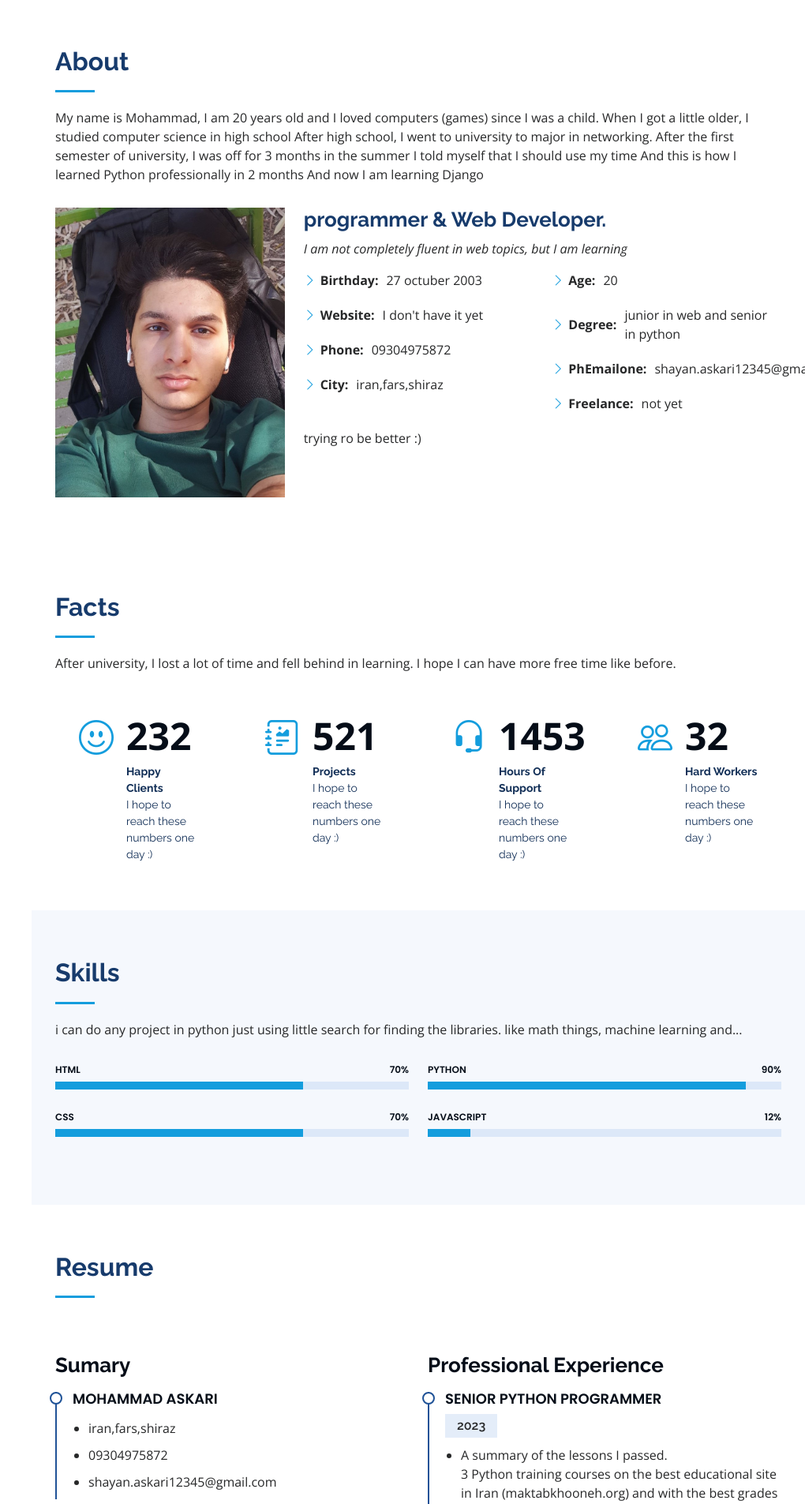
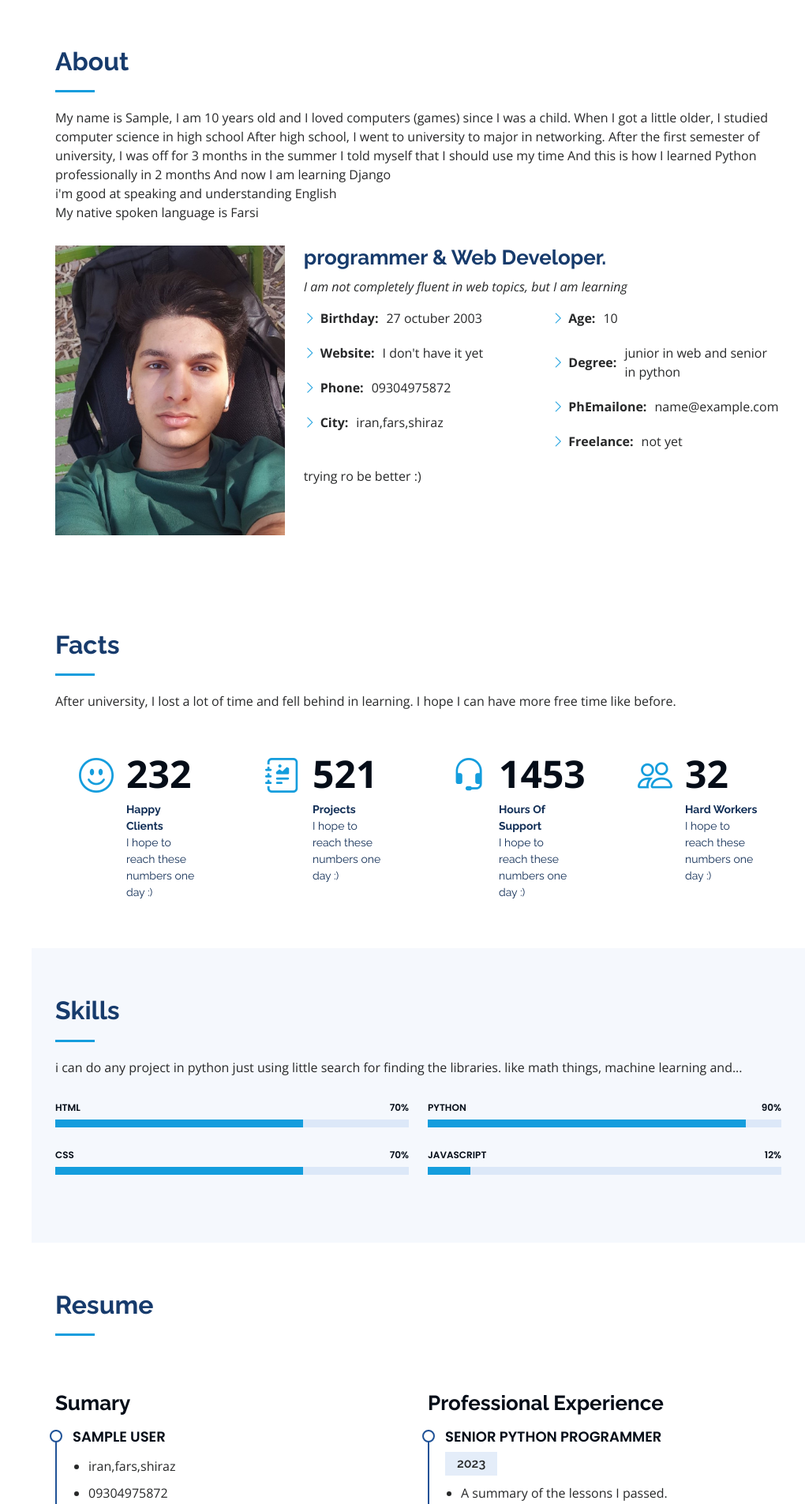
Before and after one commit to agha-shayan/resume, a Django app: template templates/index.html in a window 1280 px wide. Shown: the part 801-2706 px from the top of the page at 79% size, without its empty margins (260-1280 px from the left). Run offline with Django 4.2, Linux system fonts and the light colour scheme; the template is opened without the code that fills it: most values are stand-ins (such as "Sample title", 1, 10 or a date in 2020); some libraries are stand-ins or nearby versions.

Commit message:
added new things
like the language i speack
and using render to send data

```diff
--- a/app1/urls.py
+++ b/app1/urls.py
@@ -3,5 +3,5 @@ from django.urls import path,include
 from app1.views import *
 urlpatterns = [
     path('',index_view),
-    path("inner-page.html",inner_page)
+    #path("inner-page.html",inner_page)
 ]
--- a/templates/index.html
+++ b/templates/index.html
@@ -17,7 +17,9 @@
   <link href="{% static 'img/apple-touch-icon.png'%}" rel="apple-touch-icon">
 
   <!-- Google Fonts -->
-  <link href="https://fonts.googleapis.com/css?family=Open+Sans:300,300i,400,400i,600,600i,700,700i|Raleway:300,300i,400,400i,500,500i,600,600i,700,700i|Poppins:300,300i,400,400i,500,500i,600,600i,700,700i" rel="stylesheet">
+  <link
+    href="https://fonts.googleapis.com/css?family=Open+Sans:300,300i,400,400i,600,600i,700,700i|Raleway:300,300i,400,400i,500,500i,600,600i,700,700i|Poppins:300,300i,400,400i,500,500i,600,600i,700,700i"
+    rel="stylesheet">
 
   <!-- Vendor CSS Files -->
   <link href="{% static 'vendor/aos/aos.css'%}" rel="stylesheet">
@@ -50,7 +52,7 @@
   <!-- ======= Hero Section ======= -->
   <section id="hero" class="d-flex flex-column justify-content-center align-items-center">
     <div class="hero-container" data-aos="fade-in">
-      <h1>Mohammad askari</h1>
+      <h1>{{first_name}} {{last_name}}</h1>
       <p>I'm <span class="typed" data-typed-items="Developer,python programmer"></span></p>
     </div>
   </section><!-- End Hero -->
@@ -63,13 +65,18 @@
 
         <div class="section-title">
           <h2>About</h2>
-          <p>My name is Mohammad, I am 20 years old and I loved computers (games) since I was a child.
+          <p>My name is {{first_name}}, I am {{age}} years old and I loved computers (games) since I was a child.
             When I got a little older, I studied computer science in high school
             After high school, I went to university to major in networking.
             After the first semester of university, I was off for 3 months in the summer
             I told myself that I should use my time
             And this is how I learned Python professionally in 2 months
-            And now I am learning Django</p>
+            And now I am learning Django
+
+            <br> i'm good at speaking and understanding English
+            <br>
+            My native spoken language is Farsi
+          </p>
         </div>
 
         <div class="row">
@@ -85,16 +92,19 @@
               <div class="col-lg-6">
                 <ul>
                   <li><i class="bi bi-chevron-right"></i> <strong>Birthday:</strong> <span>27 octuber 2003</span></li>
-                  <li><i class="bi bi-chevron-right"></i> <strong>Website:</strong> <span>I don't have it yet</span></li>
+                  <li><i class="bi bi-chevron-right"></i> <strong>Website:</strong> <span>I don't have it yet</span>
+                  </li>
                   <li><i class="bi bi-chevron-right"></i> <strong>Phone:</strong> <span>09304975872</span></li>
                   <li><i class="bi bi-chevron-right"></i> <strong>City:</strong> <span>iran,fars,shiraz</span></li>
                 </ul>
               </div>
               <div class="col-lg-6">
                 <ul>
-                  <li><i class="bi bi-chevron-right"></i> <strong>Age:</strong> <span>20</span></li>
-                  <li><i class="bi bi-chevron-right"></i> <strong>Degree:</strong> <span>junior in web and senior in python</span></li>
-                  <li><i class="bi bi-chevron-right"></i> <strong>PhEmailone:</strong> <span>shayan.askari12345@gmail.com</span></li>
+                  <li><i class="bi bi-chevron-right"></i> <strong>Age:</strong> <span>{{age}}</span></li>
+                  <li><i class="bi bi-chevron-right"></i> <strong>Degree:</strong> <span>junior in web and senior in
+                      python</span></li>
+                  <li><i class="bi bi-chevron-right"></i> <strong>PhEmailone:</strong>
+                    <span>{{email}}</span></li>
                   <li><i class="bi bi-chevron-right"></i> <strong>Freelance:</strong> <span>not yet</span></li>
                 </ul>
               </div>
@@ -114,7 +124,8 @@
 
         <div class="section-title">
           <h2>Facts</h2>
-          <p>After university, I lost a lot of time and fell behind in learning. I hope I can have more free time like before.
+          <p>After university, I lost a lot of time and fell behind in learning. I hope I can have more free time like
+            before.
           </p>
         </div>
 
@@ -123,7 +134,8 @@
           <div class="col-lg-3 col-md-6 d-md-flex align-items-md-stretch" data-aos="fade-up">
             <div class="count-box">
               <i class="bi bi-emoji-smile"></i>
-              <span data-purecounter-start="0" data-purecounter-end="232" data-purecounter-duration="1" class="purecounter"></span>
+              <span data-purecounter-start="0" data-purecounter-end="232" data-purecounter-duration="1"
+                class="purecounter"></span>
               <p><strong>Happy Clients</strong><br> I hope to reach these numbers one day :)</p>
             </div>
           </div>
@@ -131,15 +143,17 @@
           <div class="col-lg-3 col-md-6 d-md-flex align-items-md-stretch" data-aos="fade-up" data-aos-delay="100">
             <div class="count-box">
               <i class="bi bi-journal-richtext"></i>
-              <span data-purecounter-start="0" data-purecounter-end="521" data-purecounter-duration="1" class="purecounter"></span>
-              <p><strong>Projects</strong><br>  I hope to reach these numbers one day :)</p>
+              <span data-purecounter-start="0" data-purecounter-end="521" data-purecounter-duration="1"
+                class="purecounter"></span>
+              <p><strong>Projects</strong><br> I hope to reach these numbers one day :)</p>
             </div>
           </div>
 
           <div class="col-lg-3 col-md-6 d-md-flex align-items-md-stretch" data-aos="fade-up" data-aos-delay="200">
             <div class="count-box">
               <i class="bi bi-headset"></i>
-              <span data-purecounter-start="0" data-purecounter-end="1453" data-purecounter-duration="1" class="purecounter"></span>
+              <span data-purecounter-start="0" data-purecounter-end="1453" data-purecounter-duration="1"
+                class="purecounter"></span>
               <p><strong>Hours Of Support</strong><br> I hope to reach these numbers one day :)</p>
             </div>
           </div>
@@ -147,7 +161,8 @@
           <div class="col-lg-3 col-md-6 d-md-flex align-items-md-stretch" data-aos="fade-up" data-aos-delay="300">
             <div class="count-box">
               <i class="bi bi-people"></i>
-              <span data-purecounter-start="0" data-purecounter-end="32" data-purecounter-duration="1" class="purecounter"></span>
+              <span data-purecounter-start="0" data-purecounter-end="32" data-purecounter-duration="1"
+                class="purecounter"></span>
               <p><strong>Hard Workers</strong><br> I hope to reach these numbers one day :)</p>
             </div>
           </div>
@@ -163,7 +178,8 @@
 
         <div class="section-title">
           <h2>Skills</h2>
-          <p>i can do any project in python just using little search for finding the libraries. like math things, machine learning and...</p>
+          <p>i can do any project in python just using little search for finding the libraries. like math things,
+            machine learning and...</p>
         </div>
 
         <div class="row skills-content">
@@ -173,14 +189,16 @@
             <div class="progress">
               <span class="skill">HTML <i class="val">70%</i></span>
               <div class="progress-bar-wrap">
-                <div class="progress-bar" role="progressbar" aria-valuenow="70" aria-valuemin="0" aria-valuemax="100"></div>
+                <div class="progress-bar" role="progressbar" aria-valuenow="70" aria-valuemin="0" aria-valuemax="100">
+                </div>
               </div>
             </div>
 
             <div class="progress">
               <span class="skill">CSS <i class="val">70%</i></span>
               <div class="progress-bar-wrap">
-                <div class="progress-bar" role="progressbar" aria-valuenow="70" aria-valuemin="0" aria-valuemax="100"></div>
+                <div class="progress-bar" role="progressbar" aria-valuenow="70" aria-valuemin="0" aria-valuemax="100">
+                </div>
               </div>
             </div>
 
@@ -195,14 +213,16 @@
             <div class="progress">
               <span class="skill">python <i class="val">90%</i></span>
               <div class="progress-bar-wrap">
-                <div class="progress-bar" role="progressbar" aria-valuenow="90" aria-valuemin="0" aria-valuemax="100"></div>
+                <div class="progress-bar" role="progressbar" aria-valuenow="90" aria-valuemin="0" aria-valuemax="100">
+                </div>
               </div>
             </div>
 
-          <div class="progress">
+            <div class="progress">
               <span class="skill">JavaScript <i class="val">12%</i></span>
               <div class="progress-bar-wrap">
-                <div class="progress-bar" role="progressbar" aria-valuenow="12" aria-valuemin="0" aria-valuemax="100"></div>
+                <div class="progress-bar" role="progressbar" aria-valuenow="12" aria-valuemin="0" aria-valuemax="100">
+                </div>
               </div>
             </div>
 
@@ -226,12 +246,12 @@
           <div class="col-lg-6" data-aos="fade-up">
             <h3 class="resume-title">Sumary</h3>
             <div class="resume-item pb-0">
-              <h4>mohammad askari</h4>
+              <h4>{{first_name}} {{last_name}}</h4>
               <p><em></em></p>
               <ul>
                 <li>iran,fars,shiraz</li>
                 <li>09304975872</li>
-                <li>shayan.askari12345@gmail.com</li>
+                <li>{{email}}</li>
               </ul>
             </div>
 
@@ -249,7 +269,8 @@
               <h4>Senior python programmer</h4>
               <h5>2023</h5>
               <ul>
-                <li>A summary of the lessons I passed.<br> 3 Python training courses on the best educational site in Iran (maktabkhooneh.org) and with the best grades
+                <li>A summary of the lessons I passed.<br> 3 Python training courses on the best educational site in
+                  Iran (maktabkhooneh.org) and with the best grades
                   Learning to understand programming 92.9/100
                   Introductory Python training 93.6/100
                   Advanced Python training
@@ -264,7 +285,7 @@
     </section><!-- End Resume Section -->
 
     <!-- ======= Portfolio Section ======= -->
-<!-- End Portfolio Section -->
+    <!-- End Portfolio Section -->
 
     <!-- ======= Services Section ======= -->
     <section id="services" class="services">
@@ -281,7 +302,7 @@
     </section><!-- End Services Section -->
 
     <!-- ======= Testimonials Section ======= -->
- <!-- End Testimonials Section -->
+    <!-- End Testimonials Section -->
 
     <!-- ======= Contact Section ======= -->
     <section id="contact" class="contact">
@@ -305,7 +326,7 @@
               <div class="email">
                 <i class="bi bi-envelope"></i>
                 <h4>Email:</h4>
-                <p>shayan.askari12345@gmail.com</p>
+                <p>{{email}}</p>
               </div>
 
               <div class="phone">
@@ -314,7 +335,10 @@
                 <p>09304975872</p>
               </div>
 
-              <iframe src="https://www.google.com/maps/embed?pb=!1m18!1m12!1m3!1d221932.12535921513!2d52.36696408614739!3d29.64176137965152!2m3!1f0!2f0!3f0!3m2!1i1024!2i768!4f13.1!3m3!1m2!1s0x3fb20d0c8c85f2e3%3A0x6d0c5b8aef6b4cf6!2sShiraz%2C%20Fars%20Province%2C%20Iran!5e0!3m2!1sen!2s!4v1698954411173!5m2!1sen!2s" width="600" height="450" style="border:0;" allowfullscreen="" loading="lazy" referrerpolicy="no-referrer-when-downgrade"></iframe></iframe>
+              <iframe
+                src="https://www.google.com/maps/embed?pb=!1m18!1m12!1m3!1d221932.12535921513!2d52.36696408614739!3d29.64176137965152!2m3!1f0!2f0!3f0!3m2!1i1024!2i768!4f13.1!3m3!1m2!1s0x3fb20d0c8c85f2e3%3A0x6d0c5b8aef6b4cf6!2sShiraz%2C%20Fars%20Province%2C%20Iran!5e0!3m2!1sen!2s!4v1698954411173!5m2!1sen!2s"
+                width="600" height="450" style="border:0;" allowfullscreen="" loading="lazy"
+                referrerpolicy="no-referrer-when-downgrade"></iframe></iframe>
             </div>
 
           </div>
@@ -356,9 +380,10 @@
   </main><!-- End #main -->
 
   <!-- ======= Footer ======= -->
- <!-- End  Footer -->
+  <!-- End  Footer -->
 
-  <a href="#" class="back-to-top d-flex align-items-center justify-content-center"><i class="bi bi-arrow-up-short"></i></a>
+  <a href="#" class="back-to-top d-flex align-items-center justify-content-center"><i
+      class="bi bi-arrow-up-short"></i></a>
 
   <!-- Vendor JS Files -->
   <script src="{% static 'vendor/purecounter/purecounter_vanilla.js'%}"></script>
```
Also changed, not shown: app1/views.py (+9 -3 lines).
